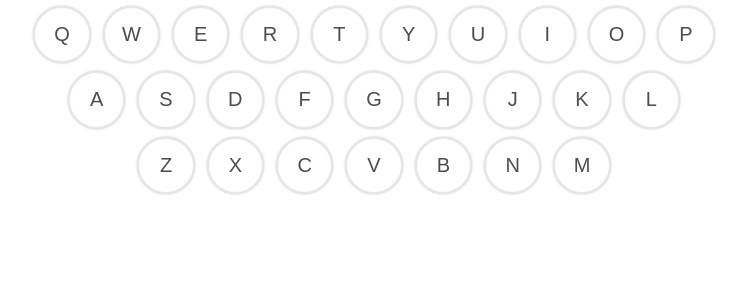
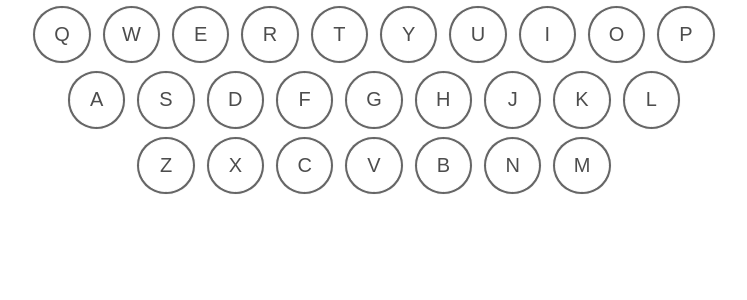
Before and after one commit to takuaki/vscode-extension-keyboard, a React app: page / in a window 1280 px wide. Shown: the top 300 px of the page, without its empty margins (266-1013 px from the left). Built offline with nearby package versions, Linux system fonts and the light colour scheme.

Commit message:
v0.1 release

```diff
--- a/src/components/Board.tsx
+++ b/src/components/Board.tsx
@@ -23,11 +23,10 @@ const Board = () => {
 
   //if you want to check vscode, enable below(+unable upper code)
   const setKeyPress = (ev: MessageEvent<any>) => {
-    const data = ev.data
-    console.log(data)
-    if('keys' in data){
-      const keys = data["keys"] as string[]
-      setPressKeys(keys)
+    const data = ev.data;
+    if ("keys" in data) {
+      const keys = data["keys"] as string[];
+      setPressKeys(keys);
     }
   };
 
--- a/src/styles/button.sass
+++ b/src/styles/button.sass
@@ -2,9 +2,6 @@
 
 .button
 	//button-style
-	$shadow-radius: .2em
-	$viewpoint-deg: -45deg
-	//$height: 1em
 	width: 4.0em
 	height: 4.0em
 	background: white
@@ -12,17 +9,19 @@
 	//background: hsla(0deg, 0%,95%, 1)
 	border: 1px white solid
 	border-radius: 50%
-	box-shadow: 0 0 0 $shadow-radius hsla(0deg,0%, 90%, 1), 0 0 .25em $shadow-radius hsl(0deg,0%,95%)
+	box-shadow: 0 0 0 2px hsl(0deg,0%, 40%), 0 0 1px 2px hsl(0deg,0%,80%)
+	transition-duration: 0.3s
+	transition-timing-function: ease-in-out
+	transition-property: background, box-shadow
 	//dont focus
 	&:focus
 		outline: none
-	//box-shadow: 1px solid black
-	//box-shadow: 4.1px 8.2px 8.2px hsl(0deg 0% 0% / 0.37)
-	//active
 	&--pressed
-		transition: .2s backgorund box-shadow
-		background-image: radial-gradient(circle at 50%, hsla(0deg,0%,95%,1),hsla(0deg,0%,96%,1) 20%, hsla(0deg, 0%,97%,1) 60%, hsla(0deg,0%,100%,1) 80%)
-		box-shadow: 0 0 0 .2em hsl(0deg,0%,80%)
+		background: hsl(0deg,0%,40%)
+		border: none
+		box-shadow: none
+		.button__text
+			color: hsl(0deg,0%,96%)
 
 	//font-style
 	&__text
```
